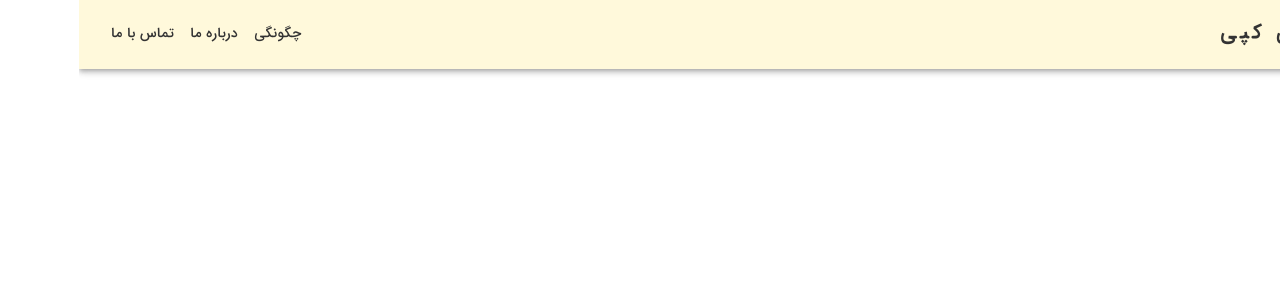
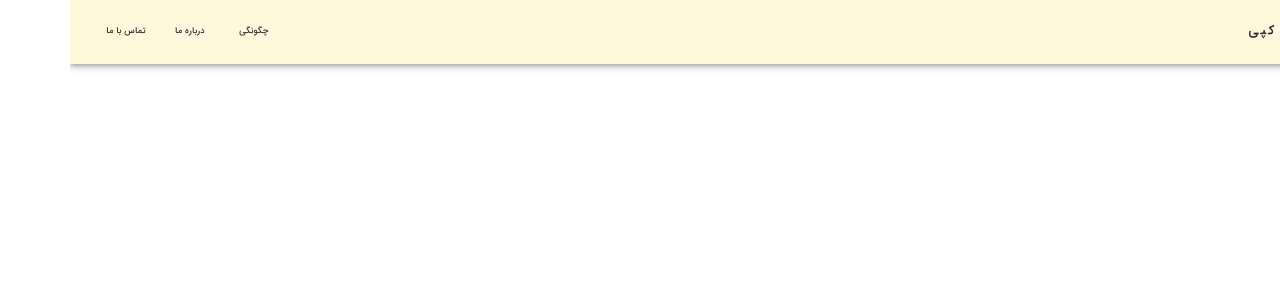
Before and after one commit to mshokrnezhad/Policopi, a React (Create React App) app in the folder frontend/: page / in a window 1280 px wide. Shown: the top 300 px of the page. Built offline with nearby package versions, Linux system fonts and the light colour scheme.

Commit message:
Percentage of user's browser font size setting to use rem

```diff
--- a/frontend/src/index.css
+++ b/frontend/src/index.css
@@ -8,6 +8,10 @@ body,
 html {
   font-family: IRANSans;
   direction: rtl;
+  /* font-size:10px */
+  /* 10px/16px=0.625=62.5% */
+  /* Percentage of user's browser font size setting */
+  font-size: 62.5%;
 }
 
 @font-face {
```
